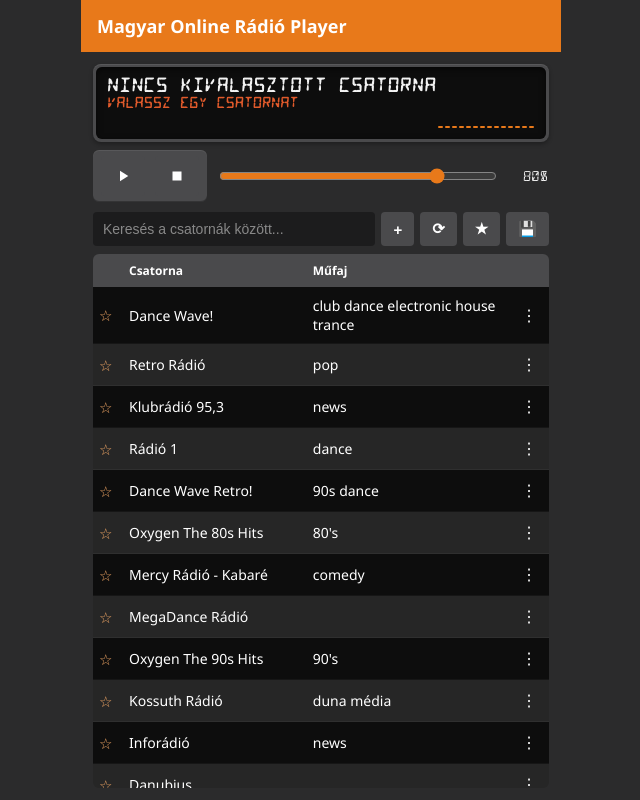
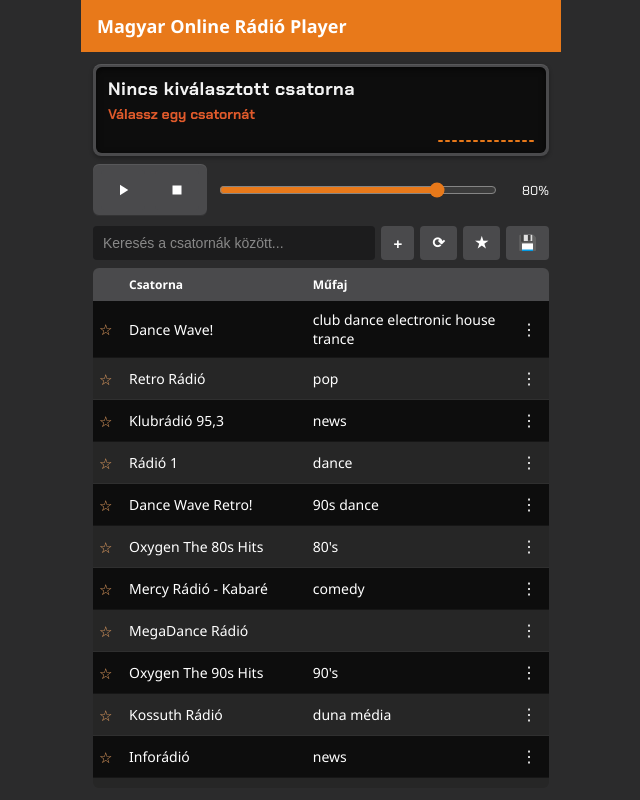
Before and after one commit to mrz74/OnlineRadio-Player-webapp, a plain HTML site: page index.html in a window 1280 px wide. Shown: the whole page, without its empty margins (319-959 px from the left). Drawn offline with Linux system fonts and the light colour scheme.

Commit message:
Új kijelző-betűtípus: Chakra Petch, cache v7

```diff
--- a/service-worker.js
+++ b/service-worker.js
@@ -1,4 +1,4 @@
-const CACHE_NAME = "radio-player-shell-v6";
+const CACHE_NAME = "radio-player-shell-v7";
 const SHELL_FILES = [
   "./",
   "./index.html",
@@ -7,7 +7,8 @@ const SHELL_FILES = [
   "./manifest.json",
   "./icons/icon-192.png",
   "./icons/icon-512.png",
-  "./fonts/Segment14.otf",
+  "./fonts/ChakraPetch-Regular.ttf",
+  "./fonts/ChakraPetch-Bold.ttf",
 ];
 
 self.addEventListener("install", (event) => {
--- a/styles.css
+++ b/styles.css
@@ -1,6 +1,13 @@
 @font-face {
-  font-family: "Segment14";
-  src: url("fonts/Segment14.otf") format("opentype");
+  font-family: "Chakra Petch";
+  src: url("fonts/ChakraPetch-Regular.ttf") format("truetype");
+  font-weight: 400;
+  font-display: swap;
+}
+@font-face {
+  font-family: "Chakra Petch";
+  src: url("fonts/ChakraPetch-Bold.ttf") format("truetype");
+  font-weight: 700;
   font-display: swap;
 }
 
@@ -19,7 +26,7 @@
   --col-sel-bg: #f2a765;
   --col-sel-fg: #000000;
   --col-entry-bg: #1c1c1d;
-  --display-font: "Segment14", "Consolas", "Courier New", monospace;
+  --display-font: "Chakra Petch", "Segoe UI", Roboto, Arial, sans-serif;
 }
 
 * { box-sizing: border-box; }
```
Also changed, not shown: fonts/ChakraPetch-Bold.ttf (added), fonts/ChakraPetch-Regular.ttf (added), fonts/FONT-LICENSE-OFL.txt (added), fonts/Segment14.otf (deleted), 1 other file.
